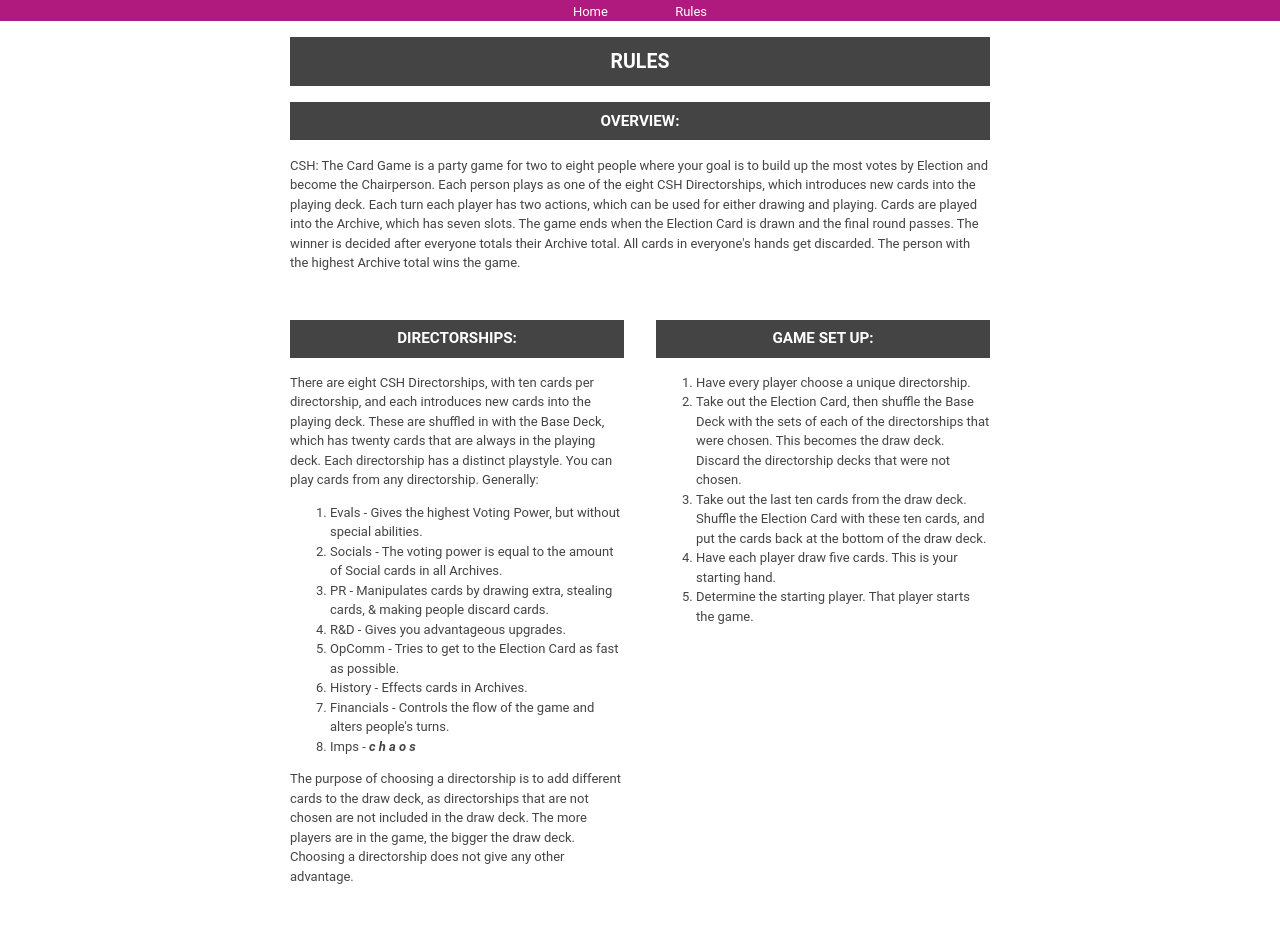
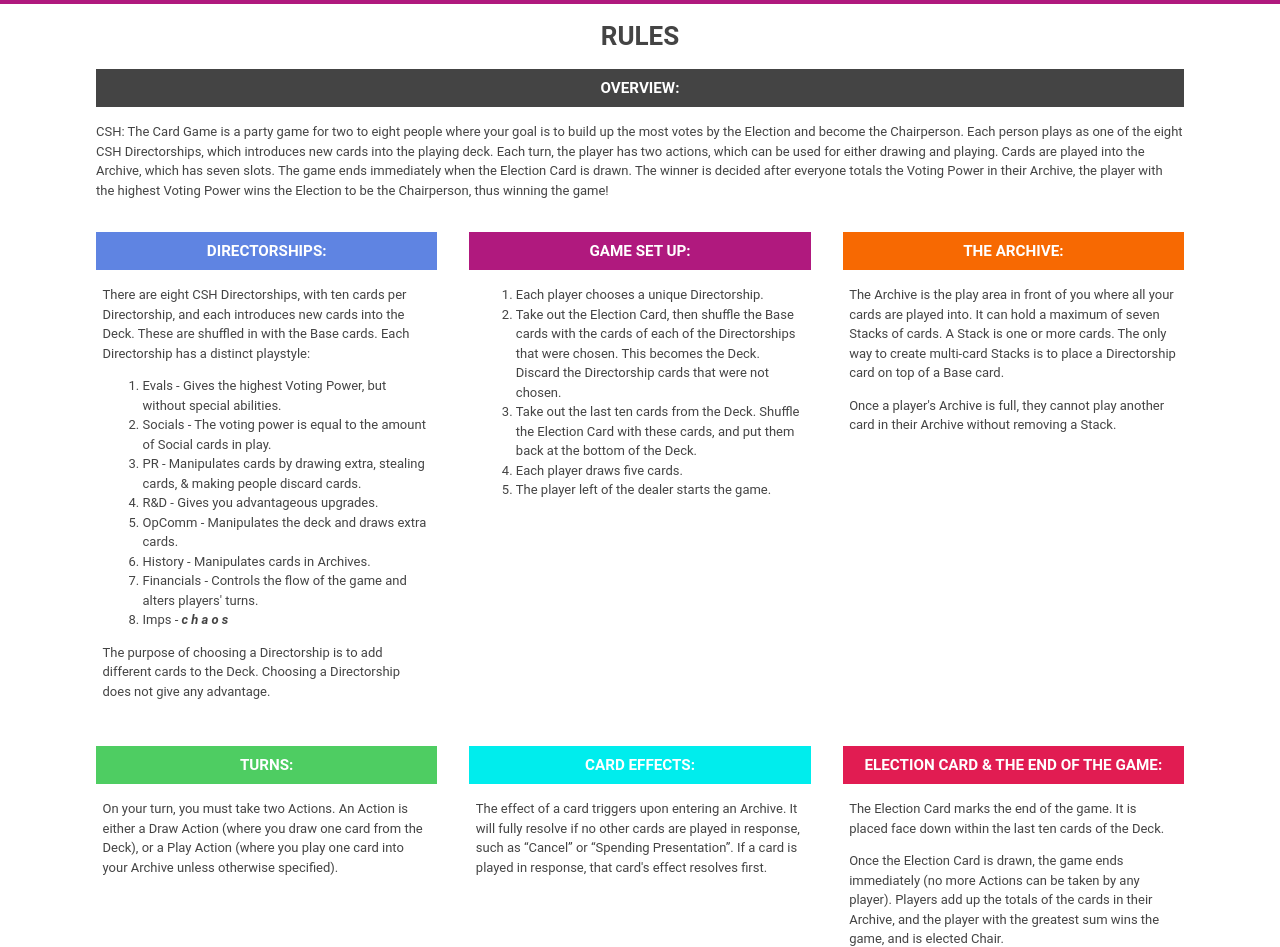
Before and after one commit to nhpedersen22/cardgame, a plain HTML site: page rules.html in a window 1280 px wide. Shown: the part 72-1019 px from the top of the page. Drawn offline with Linux system fonts and the light colour scheme.

Commit message:
Updated the rules text, cutinuing to refine the styling

```diff
--- a/rules.html
+++ b/rules.html
@@ -30,15 +30,16 @@
                 <h2>Rules</h2>
                 <h3>Overview:</h3>
                 <p>
-                    CSH: The Card Game is a party game for two to eight people where your goal is to build up the most votes by Election and become the Chairperson. Each person plays as one of the eight CSH Directorships, which introduces new cards into the playing deck. Each turn each player has two actions, which can be used for either drawing and playing. Cards are played into the Archive, which has seven slots. The game ends when the Election Card is drawn and the final round passes. The winner is decided after everyone totals their Archive total. All cards in everyone&#39;s hands get discarded. The person with the highest Archive total wins the game.
+                    CSH: The Card Game is a party game for two to eight people where your goal is to build up the most votes by the Election and become the Chairperson. Each person plays as one of the eight CSH Directorships, which introduces new cards into the playing deck. Each turn, the player has two actions, which can be used for either drawing and playing. Cards are played into the Archive, which has seven slots. The game ends immediately when the Election Card is drawn. The winner is decided after everyone totals the Voting Power in their Archive, the player with the highest Voting Power wins the Election to be the Chairperson, thus winning the game!
                 </p>
             </section>
 
             <section class="rules">
                 <section id="directorship" class="rules-topic">
                     <h3>Directorships:</h3>
+                    <div class="content">
                         <p>
-                        There are eight CSH Directorships, with ten cards per directorship, and each introduces new cards into the playing deck. These are shuffled in with the Base Deck, which has twenty cards that are always in the playing deck. Each directorship has a distinct playstyle. You can play cards from any directorship. Generally:
+                            There are eight CSH Directorships, with ten cards per Directorship, and each introduces new cards into the Deck. These are shuffled in with the Base cards. Each Directorship has a distinct playstyle:
                         </p>
                         <p>
                             <ol>
@@ -46,7 +47,7 @@
                                     Evals - Gives the highest Voting Power, but without special abilities.
                                 </li>
                                 <li>
-                                Socials - The voting power is equal to the amount of Social cards in all Archives.
+                                    Socials - The voting power is equal to the amount of Social cards in play.
                                 </li>
                                 <li>
                                     PR - Manipulates cards by drawing extra, stealing cards, & making people discard cards.
@@ -55,13 +56,13 @@
                                     R&D - Gives you advantageous upgrades.
                                 </li>
                                 <li>
-                                OpComm - Tries to get to the Election Card as fast as possible.
+                                    OpComm - Manipulates the deck and draws extra cards.
                                 </li>
                                 <li>
-                                History - Effects cards in Archives.
+                                    History - Manipulates cards in Archives.
                                 </li>
                                 <li>
-                                Financials - Controls the flow of the game and alters people&#39;s turns.
+                                    Financials - Controls the flow of the game and alters players&#39; turns.
                                 </li>
                                 <li>
                                     Imps - <em><strong>c h a o s</strong></em>
@@ -69,80 +70,127 @@
                             </ol>
                         </p>
                         <p>
-                        The purpose of choosing a directorship is to add different cards to the draw deck, as directorships that are not chosen are not included in the draw deck. The more players are in the game, the bigger the draw deck. Choosing a directorship does not give any other advantage.
+                            The purpose of choosing a Directorship is to add different cards to the Deck. Choosing a Directorship does not give any advantage.
                         </p>
+                    </div>
                 </section>
 
                 <section id="setup" class="rules-topic">
                     <h3>Game Set Up:</h3>
+
+                    <div class="content">
                         <p>
                             <ol>
                                 <li>
-                                Have every player choose a unique directorship.
+                                    Each player chooses a unique Directorship.
                                 </li>
                                 <li>
-                                Take out the Election Card, then shuffle the Base Deck with the sets of each of the directorships that were chosen. This becomes the draw deck. Discard the directorship decks that were not chosen.
+                                    Take out the Election Card, then shuffle the Base cards with the cards of each of the Directorships that were chosen. This becomes the Deck. Discard the Directorship cards that were not chosen.
                                 </li>
                                 <li>
-                                Take out the last ten cards from the draw deck. Shuffle the Election Card with these ten cards, and put the cards back at the bottom of the draw deck.
+                                    Take out the last ten cards from the Deck. Shuffle the Election Card with these cards, and put them back at the bottom of the Deck.
                                 </li>
                                 <li>
-                                Have each player draw five cards. This is your starting hand.
+                                    Each player draws five cards.
                                 </li>
                                 <li>
-                                Determine the starting player. That player starts the game.
+                                    The player left of the dealer starts the game.
                                 </li>
                             </ol>
                         </p>
+                    </div>
                 </section>
 
                 <section id="archive" class="rules-topic">
                     <h3>The Archive:</h3>
+
+                    <div class="content">
                         <p>
-                        The Archive is the place where the player plays their cards whose point totals are to be added to their score. The Archive has seven card slots. Only one card may be in a card slot at a time. The only exception is Base Cards. You can put any Directorship Card on top of a Base Card. You cannot play a Base Card on top of a Base Card, unless both cards are Freshmen Cards. You cannot play a Base Card underneath an already placed Directorship Card. Once a player&#39;s Archive is full, they cannot play another card in their Archive without replacing it with one of the existing cards. Discard the card being replaced, and put the new card in its place. If the card being replaced has a card underneath that card, discard the entire stack.
+                            The Archive is the play area in front of you where all your cards are played into. It can hold a maximum of seven Stacks of cards. A Stack is one or more cards. The only way to create multi-card Stacks is to place a Directorship card on top of a Base card.
                         </p>
+                        <p>
+                            Once a player&#39;s Archive is full, they cannot play another card in their Archive without removing a Stack.
+                        </p>
+                    </div>
                 </section>
 
                 <section id="round" class="rules-topic">
-                    <h3>Game Rounds:</h3>
+                    <h3>Turns:</h3>
+
+                    <div class="content">
                         <p>
-                        Each round, a player has two actions. An action can be used to either draw one card or play one card. They may do these in any order. On the completion of the player&#39;s second action, their turn ends and the player clockwise starts their turn.
+                            On your turn, you must take two Actions. An Action is either a Draw Action (where you draw one card from the Deck), or a Play Action (where you play one card into your Archive unless otherwise specified).
                         </p>
+                    </div>
                 </section>
 
                 <section id="effect" class="rules-topic">
                     <h3>Card Effects:</h3>
+
+                    <div class="content">
                         <p>
-                        The effects of cards all act upon the card entering the player&#39;s Archive. The effect goes on a stack where the most recently played card&#39;s effect happens first.
+                            The effect of a card triggers upon entering an Archive. It will fully resolve if no other cards are played in response, such as “Cancel” or “Spending Presentation”. If a card is played in response, that card&#39;s effect resolves first.
                         </p>
+                    </div>
                 </section>
 
                 <section id="election" class="rules-topic">
-                    <h3>Election Card:</h3>
+                    <h3>Election Card & The End Of The Game:</h3>
+
+                    <div class="content">
                         <p>
-                        The Election card marks the end of the game. It is placed face down within the last ten cards of the deck. Once the Election card is drawn, the game continues until when the starting player would have started their turn, at which point it ends. If the person who drew the election card is the starting player, the game ends after their turn and does not continue around the table. Once the game ends, the players add the totals of the cards in their Archive, and the player with the greatest sum wins the game, and is elected chair. If there is a tie, both win.
+                            The Election Card marks the end of the game. It is placed face down within the last ten cards of the Deck.
                         </p>
+                        <p>
+                            Once the Election Card is drawn, the game ends immediately (no more Actions can be taken by any player). Players add up the totals of the cards in their Archive, and the player with the greatest sum wins the game, and is elected Chair.
+                        </p>
+                        <p>
+                            If there is a tie, the player with the most cards in their Archive wins. If there is still a tie, the person who can name the most operating systems wins.
+                        </p>
+                    </div>
                 </section>
 
                 <section id="special" class="rules-topic">
                     <h3>Special Rules:</h3>
+
+                    <div class="content">
+                        <div>
+                            <h4>Cards:</h4>
+                            <p>
+                                No cards can be played underneath other cards in an Archive. Base cards cannot be played on top of any cards.
+                            </p>
+                        </div>
+
                         <div>
                             <h4>Freshmen:</h4>
                             <p>
-                            Freshmen can be stacked on top of each other, and played together as if they were one card. For example, you can play three Freshmen cards into one slot for one action slot, or add two Freshmen cards to two Freshmen cards already in a slot.
+                                Freshmen can be stacked on top of each other, and played together as if they were one card. Freshmen only act as a single Base card for the purposes of playing them together.
+                            </p>
+                            <p>
+                                For example, you can play three Freshmen cards into one Stack for one Play Action, or add two Freshmen cards to four Freshmen cards already in a Stack.
                             </p>
                         </div>
+
                         <div>
                             <h4>Cancel:</h4>
                             <p>
-                            Cancel has to be played in reaction to another card being played. Cancels can be Canceled. Canceled cards are flipped over. Their original voting power does not count and their effect does not take place. Instead they get a voting power of 0. If your Archive is full when you play a Cancel, you still have to replace a card or stack of cards in the Archive with the Cancel.
+                                Cancel has to be played in reaction to another card being played. Cancels can be Canceled. Canceled cards are flipped over, and they get a voting power of 0 and no card effect, but remain in your Archive. A Canceled card cannot have any cards played on top of it.
                             </p>
                         </div>
+
+                        <div>
+                            <h4>Negative Voting Power Stacks:</h4>
+                            <p>
+                                You cannot remove a Stack with a negative total Voting Power, unless there are at least two cards in that Stack.
+                            </p>
+                        </div>
+
                         <div>
                             <h4>Out Of Cards In Hand:</h4>
                             <p>
-                            If you have no cards in your hand, the next time you use an action to draw, you instead draw three cards, and skip the rest of your turn.
+                                If you have no cards in your hand, the next time you use a Draw Action, you may instead draw three cards, and skip the rest of your turn.
                             </p>
+                        </div>
                     </div>
                 </section>
             </section>
--- a/styles/styles.css
+++ b/styles/styles.css
@@ -65,7 +65,7 @@ nav a:link, nav a:visited {
 
 /* MAIN */
 main {
-    max-width: 700px;
+    max-width: 1300px;
 	min-width: 300px;
     padding-left: 7.5%;
     padding-right: 7.5%;
@@ -81,6 +81,7 @@ footer {
     background-color: #B0197E;
 }
 
+/* grid */
 .rules {
     margin-top: 2rem;
 
@@ -103,8 +104,25 @@ footer {
 
 
 /*////////// TEXT STYLINGS //////////*/
-h1, h2, h3 {
+h1 {
     color: #FFFFFF;
+
+    margin-top: 0;
+}
+
+h2 {
+    color: #444444;
+    font-size: 2em;
+
+    margin-top: 0;
+    margin-bottom: 0;
+}
+
+h3 {
+    color: #FFFFFF;
+    /* font-family: 'CPMono_v07 Plain'; */
+
+    margin-top: 0;
 }
 
 .no_top {
@@ -132,13 +150,18 @@ a:hover {
 }
 
 /* rules-topic */
-.rules-topic h3, .overview h2, .overview h3{
+.rules-topic h3, .overview h2, .overview h3 {
     text-transform: uppercase;
     text-align: center;
     padding-top: .5em;
     padding-bottom: .5em;
 
-    background-color: #444444;
+    /* background-color: #444444; */
+}
+
+.rules-topic .content {
+    margin-left: .5em;
+    margin-right: .5em;
 }
 
 /*  uncomment to assign unique colors:
@@ -153,28 +176,28 @@ a:hover {
     #4ecd62 (Financials)
     #ffffff (Imps)
  */
-/* .overview h3 {
+.overview h3 {
     background-color: #444444;
 }
 
 #directorship h3 {
-    background-color: #7596e7;
+    background-color: #5f84e2;
 }
 
 #setup h3 {
-    background-color: #ffed5f;
+    background-color: #b0197e;
 }
 
 #archive h3 {
-    background-color: #b0197e;
+    background-color: #f76902;
 }
 
 #round h3 {
-    background-color: #72fbfb;
+    background-color: #4ecd62;
 }
 
 #effect h3 {
-    background-color: #72fbfb;
+    background-color: #00eded;
 }
 
 #election h3 {
@@ -182,8 +205,8 @@ a:hover {
 }
 
 #special h3 {
-    background-color: #4ecd62;
-} */
+    background-color: #ffe203;
+}
 
 
 /*////////// IMAGE STYLINGS //////////*/
```
Lines whose indentation alone changed are shown as unchanged.
